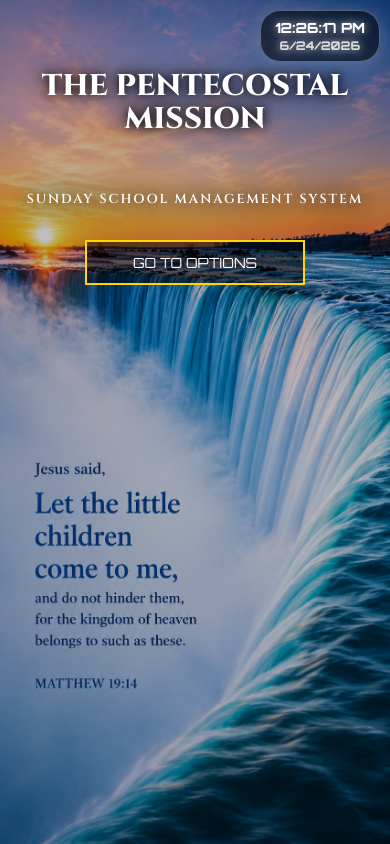
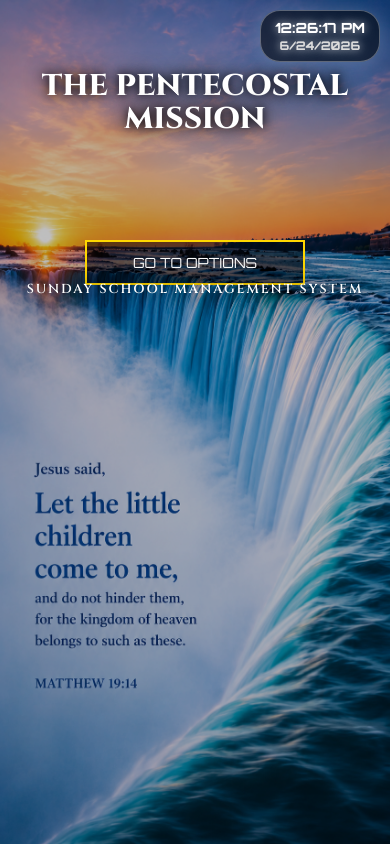
Before and after one commit to prabhu003007/sunday-school-management-system, a Flask app: page /index in a window 390 px wide. Run offline with Flask 3, Linux system fonts and the light colour scheme.

Commit message:
Improved mobile form layout

```diff
--- a/templates/index.html
+++ b/templates/index.html
@@ -160,7 +160,7 @@ body{
 
     .online{
         position:absolute;
-        top:190px;
+        top:280px;
 
         width:100%;
 
```
